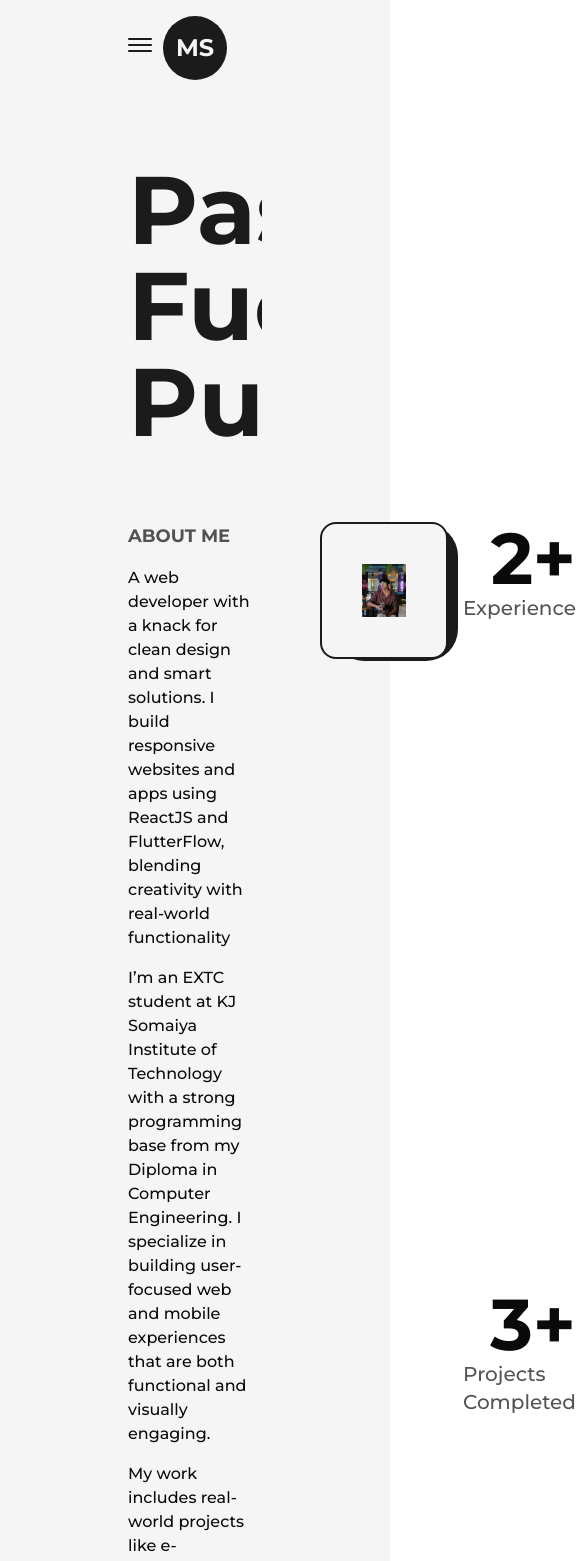
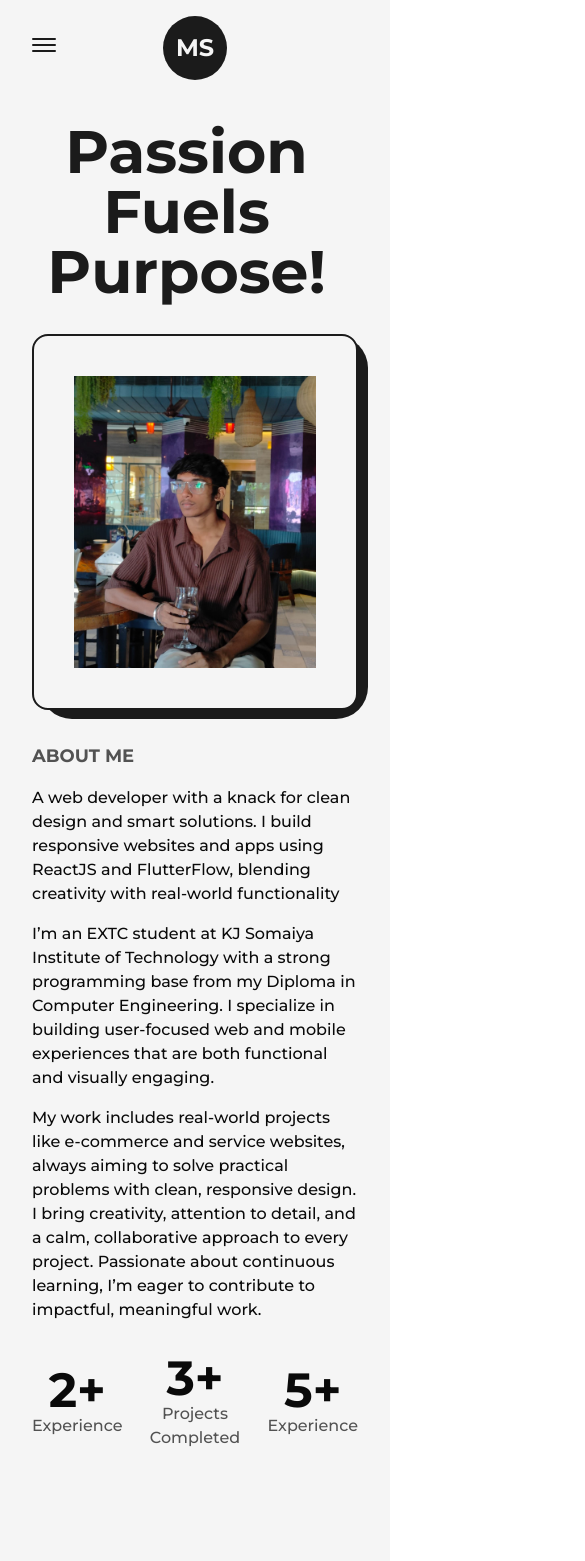
Before and after one commit to ManasSuple/Portfolio-Website, a Next.js app in the folder my-app/: page /about in a window 390 px wide. Shown: the top 1561 px of the page, 585 px wide, since content can reach past the window. Built offline with nearby package versions, Linux system fonts and the light colour scheme.

Commit message:
Responsive: Home Page About Page

```diff
--- a/my-app/src/components/AnimatedText.js
+++ b/my-app/src/components/AnimatedText.js
@@ -29,7 +29,7 @@ const singleWord = {
 };
 const AnimatedText = ({ text, className = "" }) => {
   return (
-    <div className="w-full mx-auto py-2 flex items-center justify-center text-center overflow-hidden ">
+    <div className="w-full mx-auto py-2 flex items-center justify-center text-center overflow-hidden max-sm:py-0 ">
       <motion.h1
         className={`${className} inline-block w-full font-bold capitalize text-8xl text-dark dark:text-light`}
         variants={quote}
--- a/my-app/src/components/Footer.js
+++ b/my-app/src/components/Footer.js
@@ -4,11 +4,11 @@ import Layout from './Layout'
 
 const Footer = () => {
   return (
-    <footer className='w-full border-t-2 border-dark border-solid font-medium text-lg dark:text-light dark:border-light'>
-        <Layout className='py-8 flex items-center justify-between'>
+    <footer className='w-full border-t-2 border-dark border-solid font-medium text-lg dark:text-light dark:border-light max-sm:text-base'>
+        <Layout className='py-8 flex items-center justify-between max-lg:flex-col max-lg:py-6'>
             <span>{new Date().getFullYear()}&copy; All rights reserved.</span>
-            <div className='flex items-center'>
-                Build with <span className='text-primary text-2xl px-1'>&hearts;</span>
+            <div className='flex items-center max-lg:py-2'>
+                Built with <span className='text-primary text-2xl px-1'>&hearts;</span>
                 by &nbsp;
                 <Link href="https://github.com/ManasSuple" target={"_blank"} className='underline underline-offset-2' >
                 ManasSuple
--- a/my-app/src/components/HireMe.js
+++ b/my-app/src/components/HireMe.js
@@ -4,10 +4,10 @@ import Link from 'next/link'
 
 const HireMe = () => {
   return (
-    <div className='fixed left-4 bottom-4 flex items-center justify-center overflow-hidden'>
-        <div className='w-48 h-auto flex items-center justify-center relative'>
+    <div className='fixed left-4 bottom-4 flex items-center justify-center overflow-hidden max-md:right-8 max-md:left-auto max-md:top-0 max-md:bottom-auto max-md:absolute'>
+        <div className='w-48 h-auto flex items-center justify-center relative max-md:w-24'>
             <CircularText className="fill-dark animate-spin-slow dark:fill-light"/>
-            <Link href="mailto:manassuple163@gmail.com" className='flex items-center justify-center absolute left-1/2  right-1/2 top-1/2 -translate-x-1/2 -translate-y-1/2 bg-dark text-light shadow-md border-solid border-dark w-20 h-20 rounded-full font-semibold hover:bg-light hover:text-dark  dark:bg-light dark:text-dark hover:dark:bg-dark hover:dark:text-light hover:dark:border-light'>Hire ME</Link>
+            <Link href="mailto:manassuple163@gmail.com" className='flex items-center justify-center absolute left-1/2  right-1/2 top-1/2 -translate-x-1/2 -translate-y-1/2 bg-dark text-light shadow-md border-solid border-dark w-20 h-20 rounded-full font-semibold hover:bg-light hover:text-dark  dark:bg-light dark:text-dark hover:dark:bg-dark hover:dark:text-light hover:dark:border-light max-md:w-12 max-md:h-12 max-md:text-[10px]'>Hire ME</Link>
         </div>
     </div>
   )
--- a/my-app/src/components/Layout.js
+++ b/my-app/src/components/Layout.js
@@ -2,7 +2,7 @@ import React from 'react'
 
 const Layout = ({children, className=''}) => {
   return (
-    <div className={`w-full h-full inline-block z-0 bg-light p-32 dark:bg-dark ${className}`}>
+    <div className={`w-full h-full inline-block z-0 bg-light p-32 dark:bg-dark max-xl:p-24 max-lg:p-16 max-md:p-12 max-sm:p-8 ${className}`}>
       {children}
     </div>
   )
--- a/my-app/src/components/LiIcon.js
+++ b/my-app/src/components/LiIcon.js
@@ -9,7 +9,7 @@ const LiIcon = ({reference}) => {
     )
   return (
     <figure className='absolute left-0 stroke-dark dark:stroke-light'>
-        <svg className='-rotate-90' width="75" height="75" viewBox="0 0 100 100">
+        <svg className='-rotate-90 max-md:w-[60px] max-md:h-[60px] max-xs:w-[40px] max-xs:h-[40px]' width="75" height="75" viewBox="0 0 100 100">
             <circle cx="75" cy="50" r="20" className='stroke-primary dark:stroke-primaryDark stroke-1 fill-none'/>
             <motion.circle cx="75" cy="50" r="20" className=' stroke-[5px] fill-light dark:fill-dark'
             style={{pathLength: scrollYProgress}}
--- a/my-app/src/components/NavBar.js
+++ b/my-app/src/components/NavBar.js
@@ -72,7 +72,7 @@ const NavBar = () => {
       : "Toggle theme, currently light";
 
   return (
-    <header className="w-full px-32 py-8 font-medium flex items-center justify-between dark:text-light relative">
+    <header className="w-full px-32 py-8 z-10 font-medium flex items-center justify-between dark:text-light relative max-lg:px-16 max-md:px-12 max-sm:px-8">
 
       {/* ------------------HAMBRGER MENU------------------ */}
       <button
--- a/my-app/src/pages/about.js
+++ b/my-app/src/pages/about.js
@@ -40,9 +40,9 @@ const about = () => {
       </Head>
       <main className="flex flex-col items-center justify-center w-full dark:text-light">
         <Layout className="pt-16 ">
-          <AnimatedText text="Passion Fuels Purpose!" className="mb-16" />
-          <div className="grid w-full grid-cols-8 gap-16">
-            <div className="col-span-3 flex flex-col items-start justify-start ">
+          <AnimatedText text="Passion Fuels Purpose!" className="mb-16 max-lg:!text-7xl max-sm:!text-6xl max-xs:!text-4xl max-sm:mb-8" />
+          <div className="grid w-full grid-cols-8 gap-16 max-sm:gap-8">
+            <div className="col-span-3 flex flex-col items-start justify-start max-xl:col-span-4 max-md:order-2 max-md:col-span-8">
               <h2 className="text-lg mb-4 font-bold uppercase text-dark/75 dark:text-light/75">
                 About Me
               </h2>
@@ -70,8 +70,9 @@ const about = () => {
                 meaningful work.
               </p>
             </div>
-            <div className="col-span-3 relative h-max rounded-2xl border-2 border-solid border-dark bg-light p-2 dark:bg-dark dark:border-light">
-              <div className="absolute top-0 -right-3 w-[102%] h-[103%] bg-dark dark:bg-light rounded-[2rem] -z-10" />
+            <div className="col-span-3 relative h-max rounded-2xl border-2 border-solid border-dark
+             bg-light p-2 dark:bg-dark dark:border-light max-xl:col-span-4 max-md:order-1 max-md:col-span-8">
+              <div className="absolute top-0 -right-3 w-[102%] h-[103%] bg-dark dark:bg-light rounded-[2rem] -z-10 " />
               <Image
                 src={profilePic}
                 alt="Manas Suple"
@@ -81,30 +82,30 @@ const about = () => {
               />
             </div>
 
-            <div className="col-span-2 flex flex-col items-end justify-between">
-              <div className="flex flex-col items-end justify-center">
-                <span className="inline-block text-7xl font-bold">
+            <div className="col-span-2 flex flex-col items-end justify-between max-xl:col-span-8 max-xl:flex-row max-xl:items-center max-md:order-3">
+              <div className="flex flex-col items-end justify-center max-xl:items-center">
+                <span className="inline-block text-7xl font-bold max-md:text-6xl max-sm:text-5xl max-xs:text-4xl">
                   <AnimatedNumbers value={2} />+
                 </span>
-                <h2 className="text-xl font-medium capitalize text-dark/75 dark:text-light/75">
+                <h2 className="text-xl font-medium capitalize text-dark/75 dark:text-light/75 max-xl:text-center max-md:text-lg max-sm:text-base max-xs:text-sm">
                   Experience
                 </h2>
               </div>
 
-              <div className="flex flex-col items-end justify-center">
-                <span className="inline-block text-7xl font-bold">
+              <div className="flex flex-col items-end justify-center max-xl:items-center">
+                <span className="inline-block text-7xl font-bold max-md:text-6xl max-sm:text-5xl max-xs:text-4xl">
                   <AnimatedNumbers value={3} />+
                 </span>
-                <h2 className="text-xl font-medium capitalize text-dark/75 dark:text-light/75">
+                <h2 className="text-xl font-medium capitalize text-dark/75 dark:text-light/75 max-xl:text-center max-md:text-lg max-sm:text-base max-xs:text-sm">
                   Projects Completed
                 </h2>
               </div>
 
-              <div className="flex flex-col items-end justify-center">
-                <span className="inline-block text-7xl font-bold">
+              <div className="flex flex-col items-end justify-center max-xl:items-center">
+                <span className="inline-block text-7xl font-bold max-md:text-6xl max-sm:text-5xl max-xs:text-4xl">
                   <AnimatedNumbers value={5} />+
                 </span>
-                <h2 className="text-xl font-medium capitalize text-dark/75 dark:text-light/75">
+                <h2 className="text-xl font-medium capitalize text-dark/75 dark:text-light/75 max-xl:text-center max-md:text-lg max-sm:text-base max-xs:text-sm">
                   Experience
                 </h2>
               </div>
```
Also changed, not shown: my-app/src/components/Education.js (+8 -8 lines), my-app/src/components/Experience.js (+10 -8 lines), my-app/src/components/Skills.js (+10 -10 lines), my-app/src/pages/index.js (+15 -16 lines).
